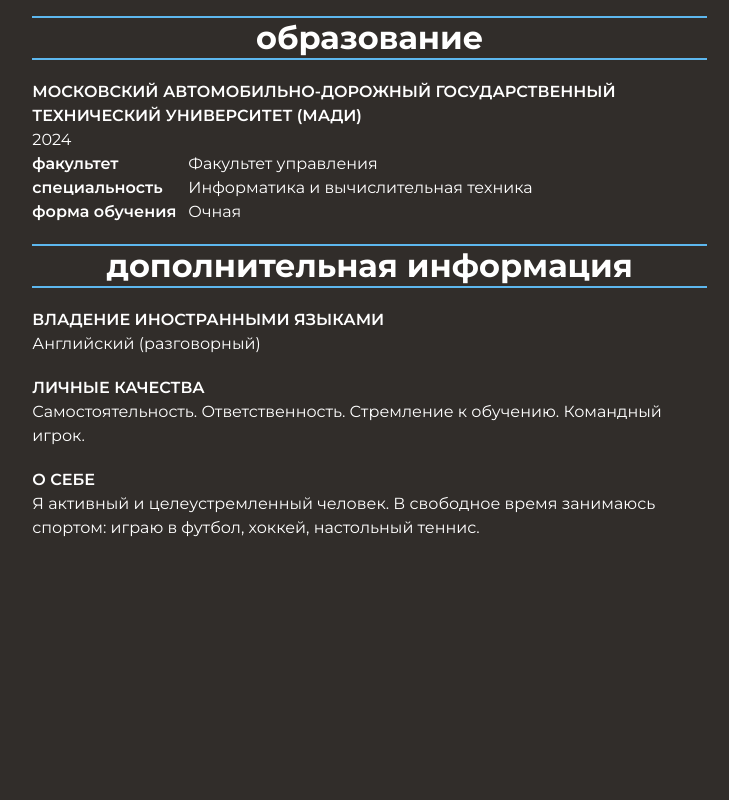
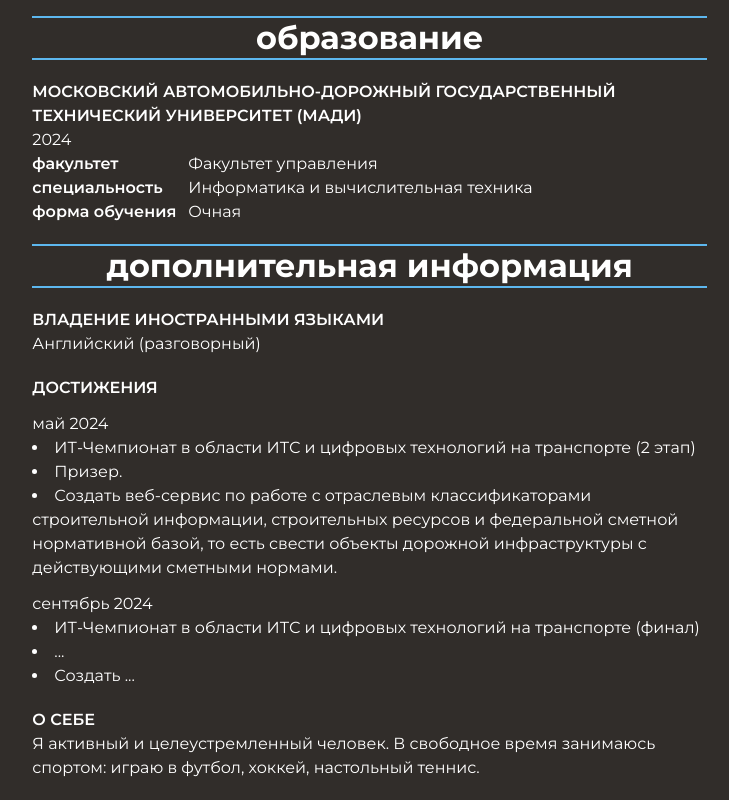
Before and after one commit to Silencer66/resume, a Next.js app: page / in a window 1280 px wide. Shown: the part 980-1780 px from the top of the page, without its empty margins (445-1174 px from the left). Before the commit the page ends 1540 px from the top, so only its background shows below. Built offline with nearby package versions, Linux system fonts and the light colour scheme.

Commit message:
добавил информацию по достижениям

```diff
--- a/src/pages/ResumePage.tsx
+++ b/src/pages/ResumePage.tsx
@@ -215,11 +215,32 @@ export function ResumePage() {
                             <p className="text-xs">Английский (разговорный)</p>
                         </div>
                         <div className="mt-5">
-                            <p className="font-semibold">ЛИЧНЫЕ КАЧЕСТВА</p>
-                            <p className="text-xs">
-                                Самостоятельность. Ответственность. Стремление к
-                                обучению. Командный игрок.
-                            </p>
+                            <p className="font-semibold">ДОСТИЖЕНИЯ</p>
+                            <div className="mt-3">
+                                <p className="text-xs">май 2024</p>
+                                <li className="text-xs">
+                                    ИТ-Чемпионат в области ИТС и цифровых
+                                    технологий на транспорте (2 этап)
+                                </li>
+                                <li className="text-xs">Призер.</li>
+                                <li className="text-xs">
+                                    Создать веб-сервис по работе с отраслевым
+                                    классификаторами строительной информации,
+                                    строительных ресурсов и федеральной сметной
+                                    нормативной базой, то есть свести объекты
+                                    дорожной инфраструктуры с действующими
+                                    сметными нормами.
+                                </li>
+                            </div>
+                            <div className="mt-3">
+                                <p className="text-xs">сентябрь 2024</p>
+                                <li className="text-xs">
+                                    ИТ-Чемпионат в области ИТС и цифровых
+                                    технологий на транспорте (финал)
+                                </li>
+                                <li className="text-xs">...</li>
+                                <li className="text-xs">Создать ...</li>
+                            </div>
                         </div>
                         <div className="mt-5">
                             <p className="font-semibold">О СЕБЕ</p>
```
